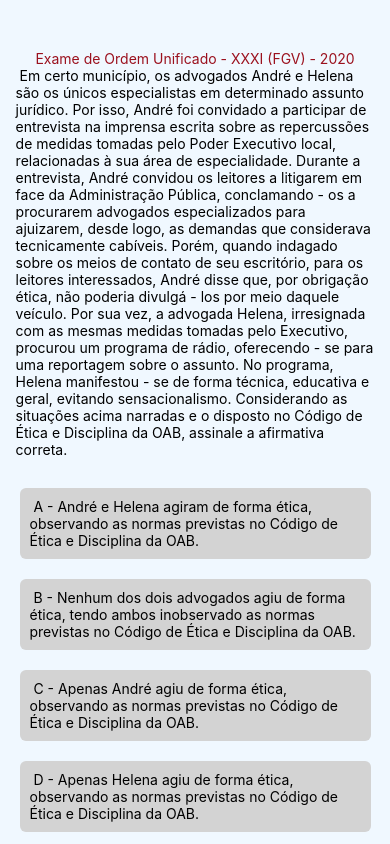
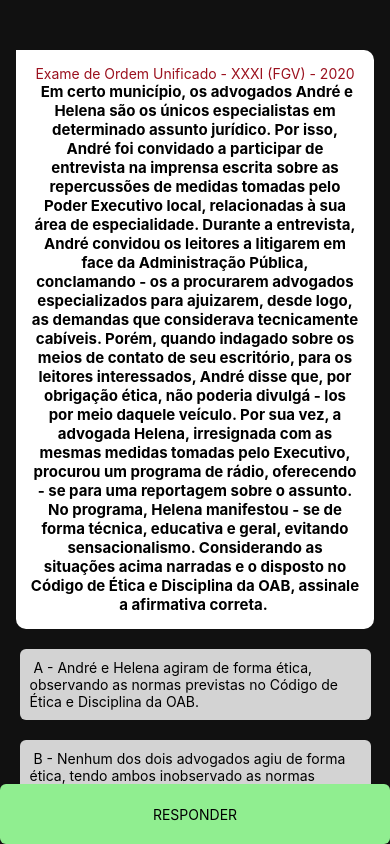
Before and after one commit to guiluizmaia/ExerciciosOAB, a React Native app: screen / in a window 390 px wide. Built offline with nearby package versions, Linux system fonts and the light colour scheme.

Commit message:
atualização do design

```diff
--- a/App.js
+++ b/App.js
@@ -29,8 +29,9 @@ export default () => {
   ])
 
   return (
-      <ScrollView>
-        <View style={{flex:1, alignItems: 'center', backgroundColor: '#F0F8FF',}}>
+    <View style={{backgroundColor: '#111', flex: 1,}}>
+      <ScrollView style={{height: '90%'}}>
+        <View style={{flex:1, alignItems: 'center',}}>
         <View style = { styles.VPergunta } >
           <Text style = { styles.ano } > {perguntas[1].ano} </Text>
           <Text style = { styles.pergunta } > {perguntas[1].pergunta} </Text>
@@ -122,30 +123,31 @@ export default () => {
           </TouchableOpacity>
           }
 		</View>
-        </View>
+    </View>
 
-          <TouchableOpacity style = { styles.enviar }>
-            <Text> RESPONDER </Text>
-          </TouchableOpacity>
+    </ScrollView>
 
-
-      </ScrollView>
+    <TouchableOpacity style = { styles.enviar }>
+        <Text> RESPONDER </Text>
+    </TouchableOpacity>
+    </View>
     );
 }
 
 const styles = StyleSheet.create({
-    container: {
-        flex: 1,
-    },
+
     VPergunta: {
         marginTop: 50,
         justifyContent: 'center',
         alignItems: 'center',
-		width: '92%',
-
+		    width: '92%',
+        backgroundColor: '#fff',
+        borderRadius: 10,
+        borderTopLeftRadius: 0,
+        padding: 15
     },
     VResposta: {
-		marginTop: 30,
+		marginTop: 20,
 		justifyContent: 'center',
         alignItems: 'center'
     },
@@ -153,7 +155,9 @@ const styles = StyleSheet.create({
         color: '#9b111e',
     },
     pergunta: {
-
+		fontWeight: 'bold',
+    fontSize: 15,
+    textAlign: 'center'
     },
     sem: {
       borderRadius: 6,
```
